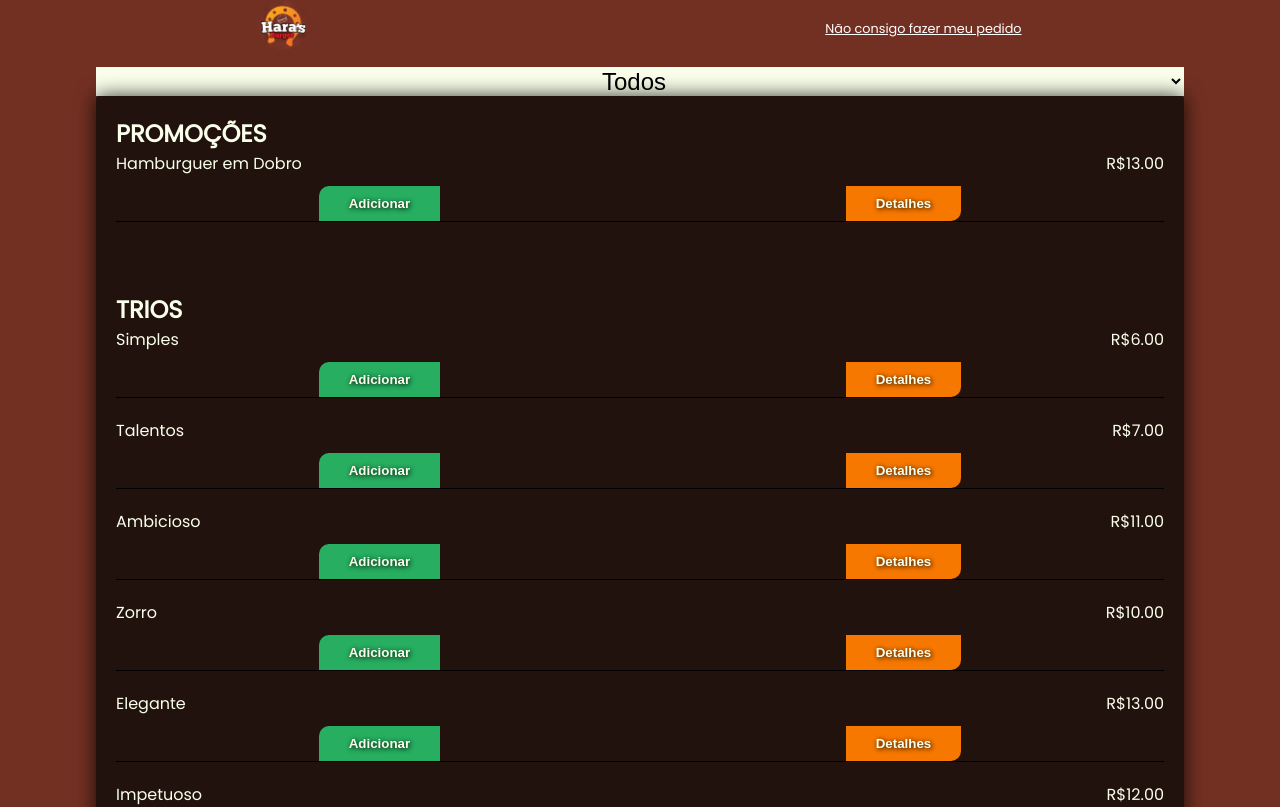
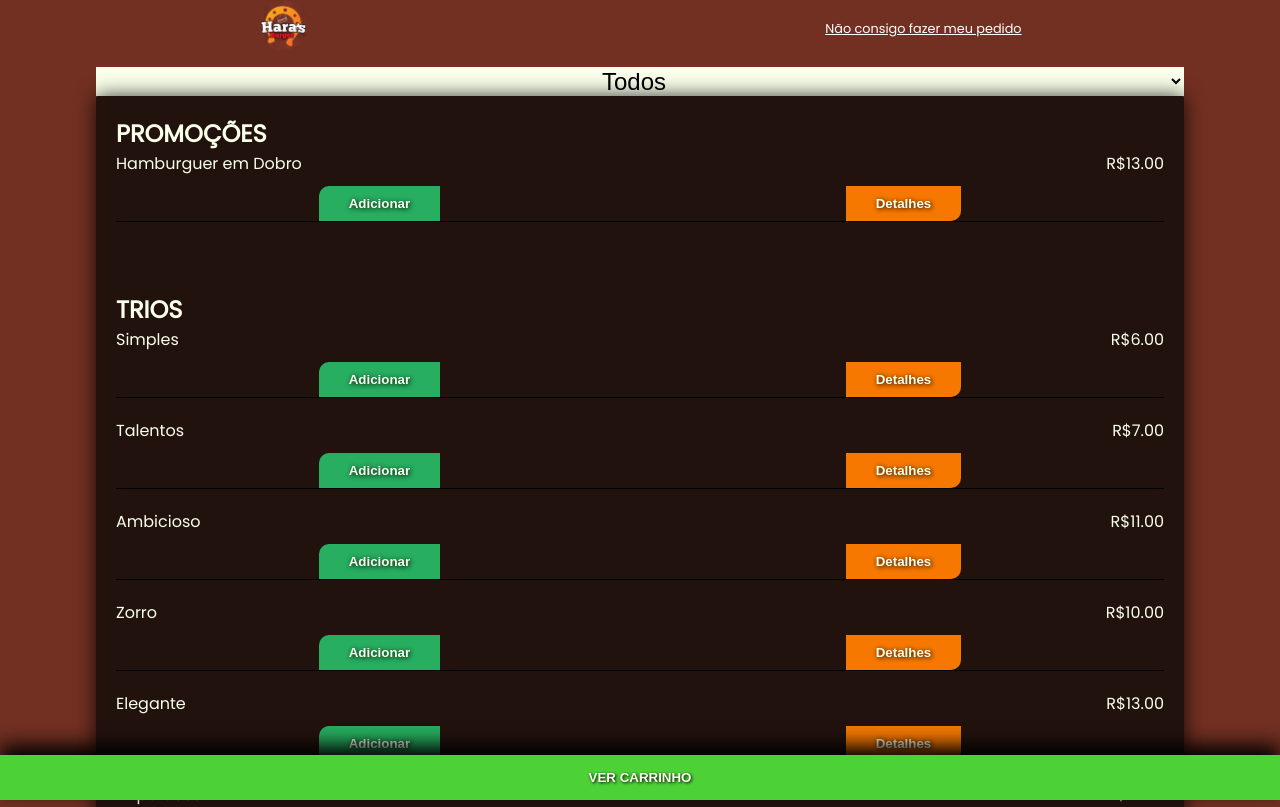
Before and after one commit to MoisesSantana/harasBurger, a Next.js app: page / in a window 1280 px wide. Shown: the top 807 px of the page. Built offline with nearby package versions, Linux system fonts and the light colour scheme.

Commit message:
renderização e estilização basica

```diff
--- /dev/null
+++ b/src/components/BotaoCarrinho.tsx
@@ -0,0 +1,12 @@
+import React from 'react';
+import BotaoCarrinhoContainer from '../styles/components/BotaoCarrinhoComponent';
+
+const BotaoCarrinho: React.FC = () => (
+  <BotaoCarrinhoContainer
+    type="button"
+  >
+    Ver Carrinho
+  </BotaoCarrinhoContainer>
+);
+
+export default BotaoCarrinho;
--- a/src/pages/index.tsx
+++ b/src/pages/index.tsx
@@ -3,6 +3,7 @@ import Head from 'next/head';
 import Header from '../components/Header';
 import Cardapio from '../components/Cardapio';
 import Filtro from '../components/Filtro';
+import BotaoCarrinho from '../components/BotaoCarrinho';
 import MainContainer from '../styles/pages/homePage';
 
 const Home: React.FC = () => (
@@ -13,9 +14,7 @@ const Home: React.FC = () => (
     <Header />
     <Filtro />
     <Cardapio />
-    <div>
-      oi
-    </div>
+    <BotaoCarrinho />
   </MainContainer>
 );
 
--- /dev/null
+++ b/src/styles/components/BotaoCarrinhoComponent.ts
@@ -0,0 +1,17 @@
+import style from 'styled-components';
+
+const BotaoCarrinhoContainer = style.button`
+  background-color: #4CD137;
+  bottom: 0;
+  border: none;
+  box-shadow: 0 -10px 20px black;
+  color: #FAFFEB;
+  font-weight: 600;
+  padding: 15px;
+  position: fixed;
+  text-shadow: 1px 1px 3px black;
+  text-transform: uppercase;
+  width: 100%;
+`;
+
+export default BotaoCarrinhoContainer;
--- a/src/styles/components/CardapioComponent.ts
+++ b/src/styles/components/CardapioComponent.ts
@@ -9,6 +9,7 @@ export const CardapioContainer = style.section`
   flex-direction: column;
   gap: 50px;
   padding: 20px;
+  padding-bottom: 50px;
   width: 85%;
 
   h2 {
```
